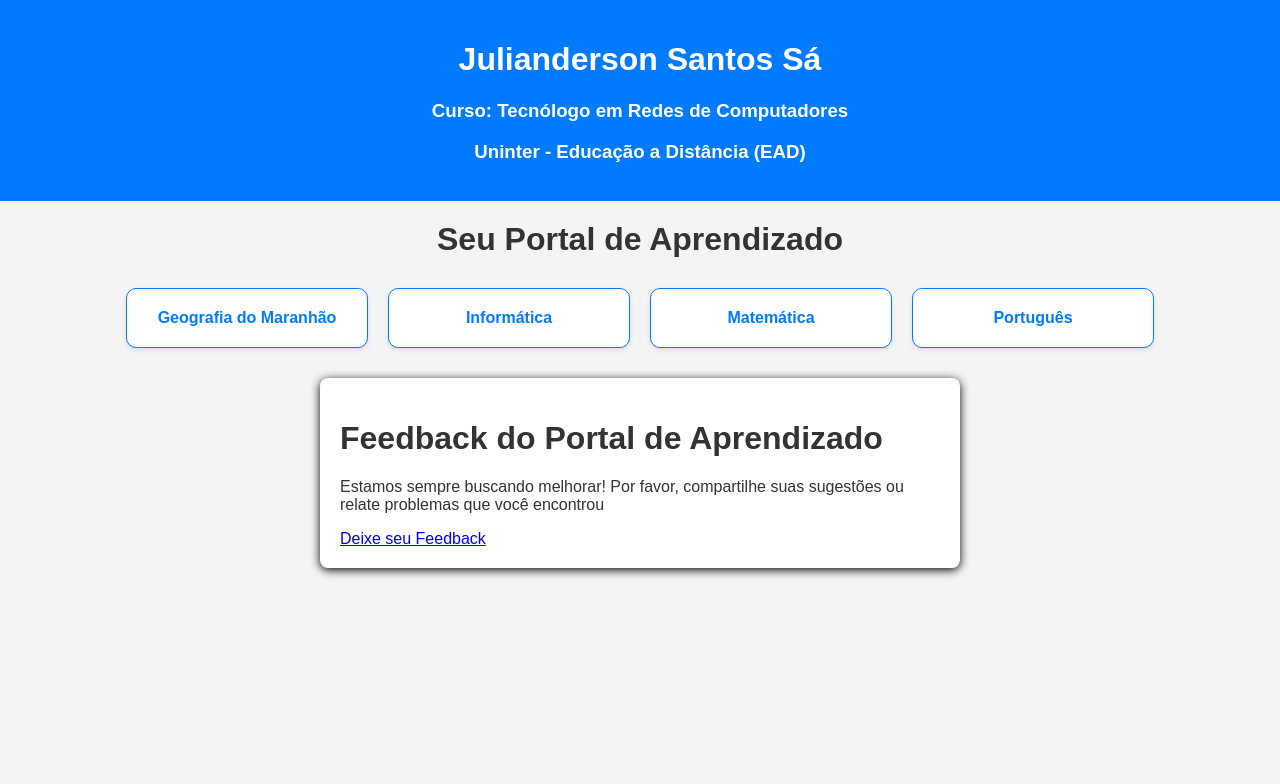
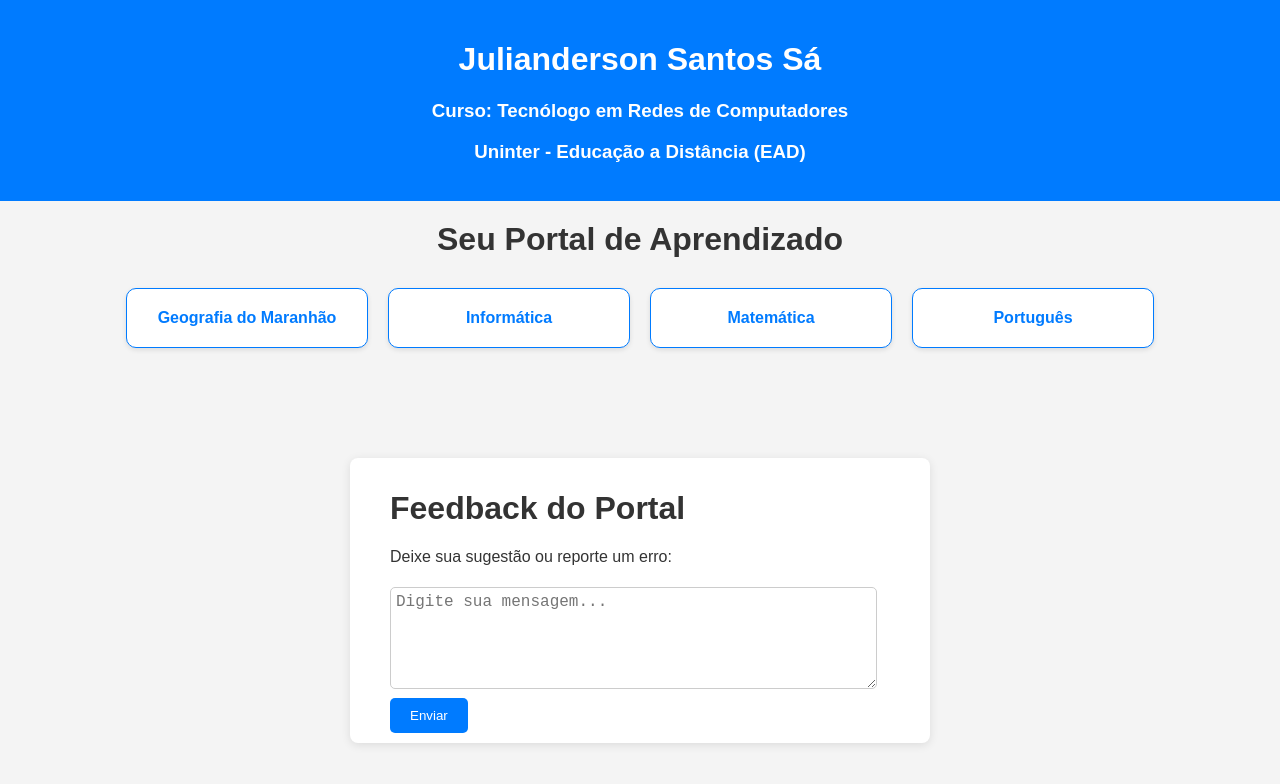
Before and after one commit to JuliandersonSa/portal_multidiciplinar, a plain HTML site: page index.html in a window 1280 px wide. Drawn offline with Linux system fonts and the light colour scheme.

Commit message:
sript.js no feedback e fixado na pagina principal para responder

```diff
--- a/estilo.global.css
+++ b/estilo.global.css
@@ -81,11 +81,42 @@ footer {
 }
 
 .feedback {
-	max-width: 600px;
-	margin: auto;
-	background: white;
-	padding: 20px;
-	border-radius: 8px;
-	box-shadow: 0 2px 10px rgba(0, 0, 0.1);
+	width: 80%;
+    max-width: 500px;
+    margin: auto;
+    background: white;
+    padding: 10px 40px;
+    border-radius: 8px;
+    box-shadow: 0 2px 10px rgba(0, 0, 0, 0.1);
+    margin-top: 100px;
+}
 
+textarea {
+    width: 95%;
+    padding: 5px;
+    margin: 5px 0;
+    border: 1px solid #ccc;
+    border-radius: 5px;
+    font-size: 16px;
+    resize: vertical;
 }
+
+button {
+    background-color: #007BFF;
+    color: white;
+    padding: 10px 20px;
+    border: none;
+    border-radius: 5px;
+    cursor: pointer;
+    transition: background-color 0.3s;
+}
+
+button:hover {
+    background-color: #0056b3;
+}
+
+#mensagemEnviada {
+    display: none;
+    color: green;
+    margin-top: 10px;
+}
--- a/index.html
+++ b/index.html
@@ -24,12 +24,19 @@
 		</div>
 
     <div class="feedback">
-		<h1>Feedback do Portal de Aprendizado</h1>
-		<p>Estamos sempre buscando melhorar! Por favor, compartilhe
-		suas sugestões ou relate problemas que você encontrou</p>
-		<a href="https://docs.google.com/forms/d/e/1FAIpQLSct6at8JNhv4kBWpQYRsTM4WkWoNwhJCmWpj-xeNDYJe-Ftfg/viewform?usp=dialog">Deixe seu Feedback</a>
+        <h1>Feedback do Portal</h1>
+        <p>Deixe sua sugestão ou reporte um erro:</p>
+        <form id="feedbackForm">
+            <textarea id="mensagem" placeholder="Digite sua mensagem..." rows="5" required></textarea>
+            <br>
+            <button type="submit">Enviar</button>
+        </form>
+        <div id="mensagemEnviada" style="display:none; color: green; margin-top: 10px;">
+            Obrigado pelo seu feedback!
+        </div>
+    </div>
 
-    </div>
+     <script src="script.js"></script>
 
 </body>
 </html>
--- /dev/null
+++ b/script.js
@@ -0,0 +1,26 @@
+document.getElementById("feedbackForm").addEventListener("submit", function(e) {
+    e.preventDefault(); // Impede o comportamento padrão do formulário
+
+    const mensagem = document.getElementById("mensagem").value; // Captura o valor do campo de texto
+    const formUrl = "https://docs.google.com/forms/d/e/1FAIpQLSct6at8JNhv4kBWpQYRsTM4WkWoNwhJCmWpj-xeNDYJe-Ftfg/formResponse"; // Link do Google Forms
+    const params = new URLSearchParams({
+        "entry.1464560219": mensagem // Substitua pelo ID do campo correto
+    });
+
+    // Envia os dados para o Google Forms
+    fetch(formUrl + "?" + params.toString(), {
+        method: "POST",
+        mode: "no-cors"
+    })
+    .then(() => {
+        // Exibe a mensagem de sucesso
+        document.getElementById("mensagemEnviada").style.display = "block";
+        document.getElementById("mensagem").value = ""; // Limpa o campo de texto
+    })
+    .catch(error => console.error("Erro ao enviar feedback:", error));
+});
+
+// Adiciona evento para esconder a mensagem de "Obrigado" ao clicar dentro do quadrado
+document.querySelector(".feedback").addEventListener("click", function() {
+    document.getElementById("mensagemEnviada").style.display = "none";
+});
```
Lines whose indentation alone changed are shown as unchanged.
